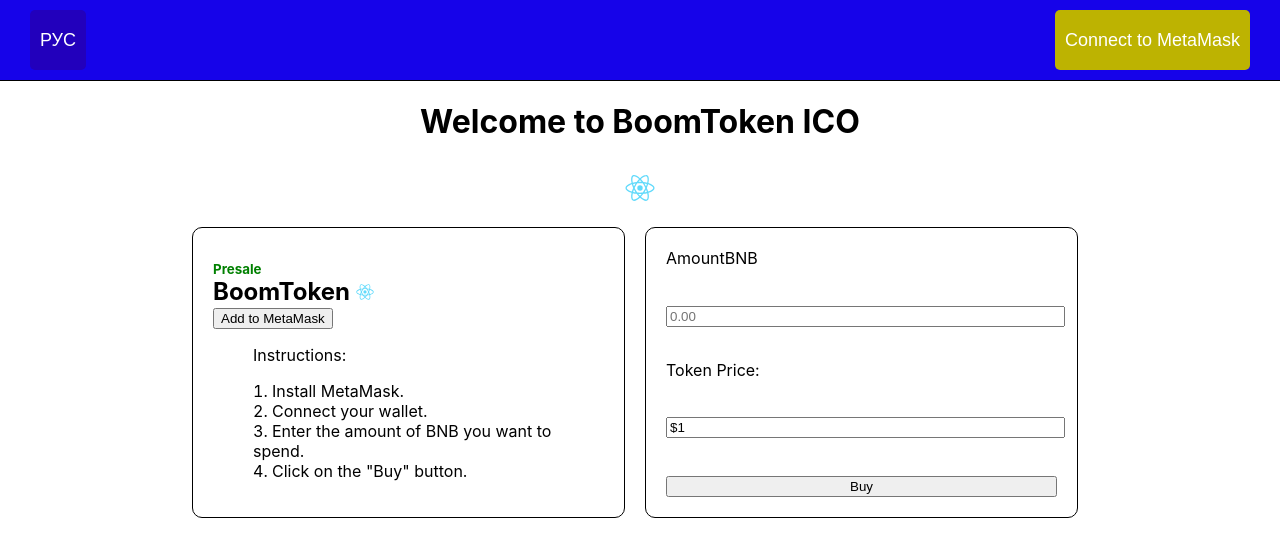
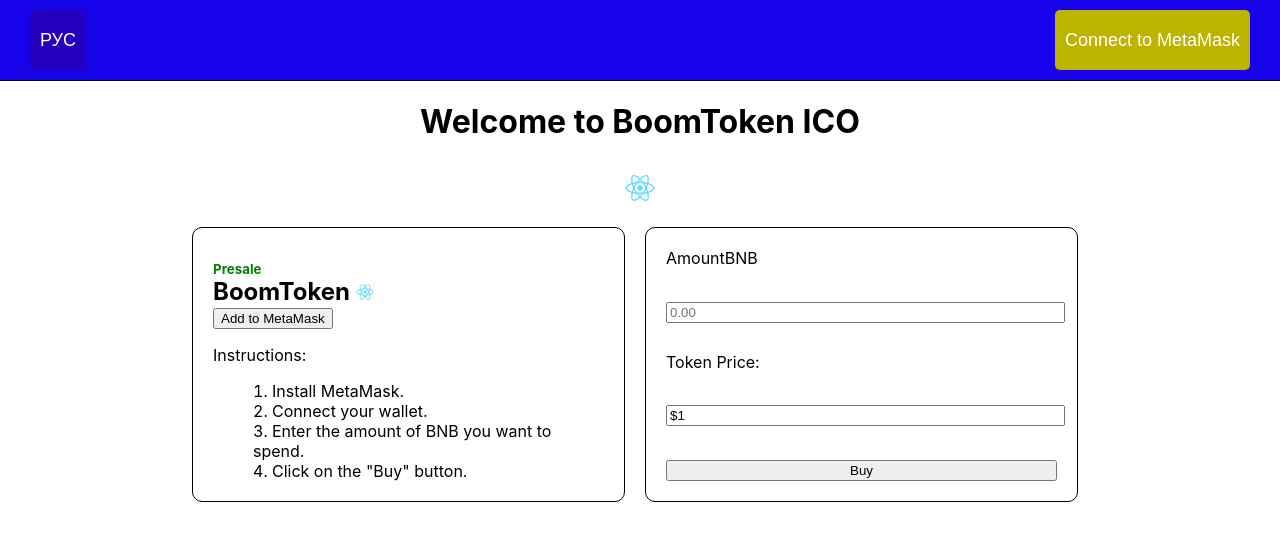
Before and after one commit to Endeavour-Innovations-Inc/Metacraft, a React (Create React App) app: page / in a window 1280 px wide. Shown: the top 556 px of the page. Built offline with nearby package versions, Linux system fonts and the light colour scheme.

Commit message:
Instructions adjusted

```diff
--- a/src/App.css
+++ b/src/App.css
@@ -120,6 +120,7 @@
   list-style-position: inside;
   text-align: left;
   margin-left: 0;
+  margin-bottom: 0;
 }
 
 .presale-boomtoken, .token-price-container {
@@ -195,6 +196,10 @@
   margin-left: 0;
 }
 
+.instructions-container {
+  width: 100%;
+}
+
 @media (max-width: 600px) {
   .info-container {
     flex-direction: column;
--- a/src/App.js
+++ b/src/App.js
@@ -67,15 +67,19 @@
                 <h3 className="green-text">Presale</h3>
                 <h2>BoomToken <img src={logo} alt="Token Icon Small" className="token-icon-small" /></h2>
               </div>
+              <div>
                 <button className="metamask-button">Add to MetaMask</button>
-          </div>
+                <div className="instructions-container">
+                  <p>Instructions:</p>
                   <ol className="buy-instructions">
-              <p>Instructions:</p>
                     <li>Install MetaMask.</li>
                     <li>Connect your wallet.</li>
                     <li>Enter the amount of BNB you want to spend.</li>
                     <li>Click on the "Buy" button.</li>
                   </ol>
+                </div>
+              </div>
+            </div>
           </div>
           <div className="purchase-container rounded-rect">
             <label for="amount" className="input-label">AmountBNB</label>
```
Lines whose indentation alone changed are shown as unchanged.
